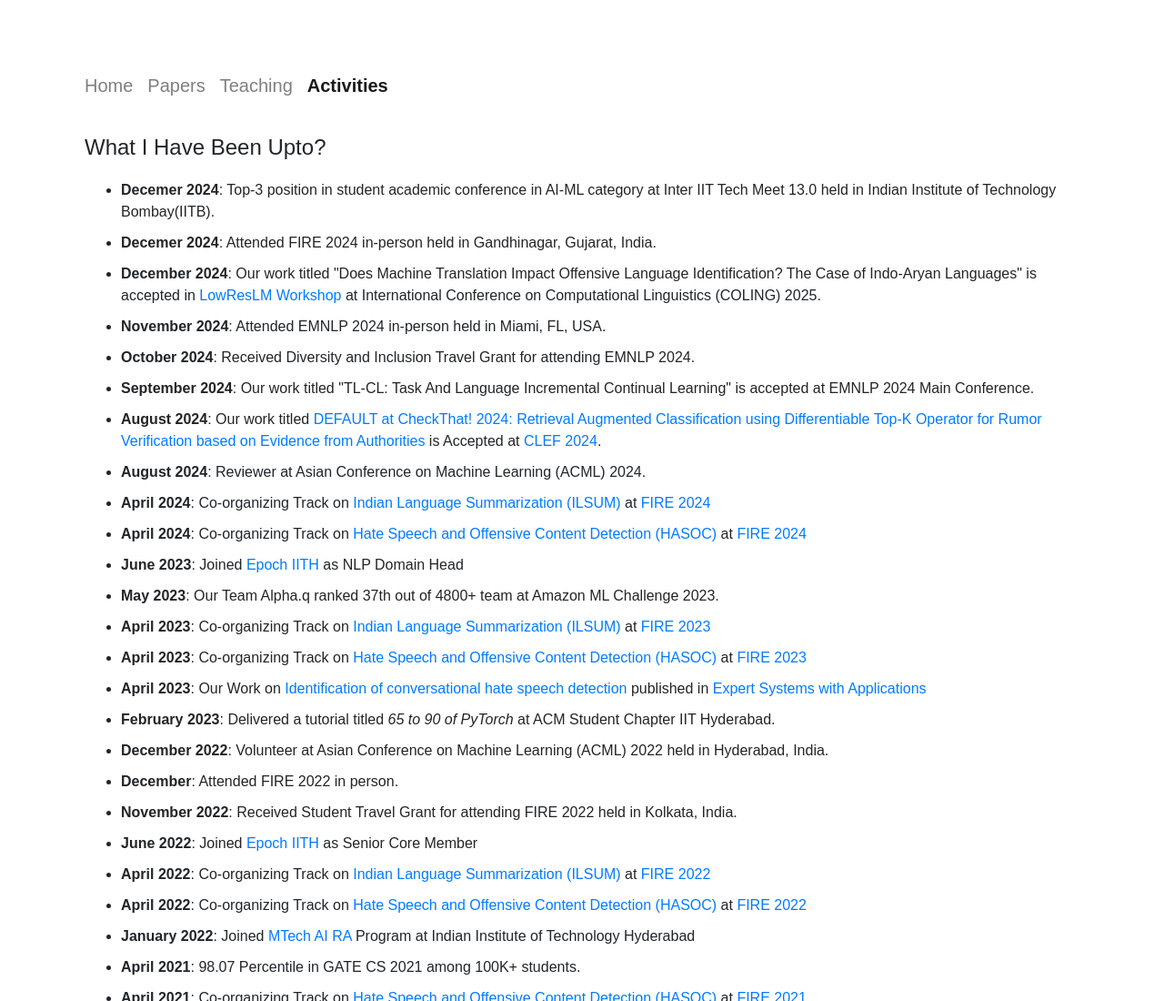
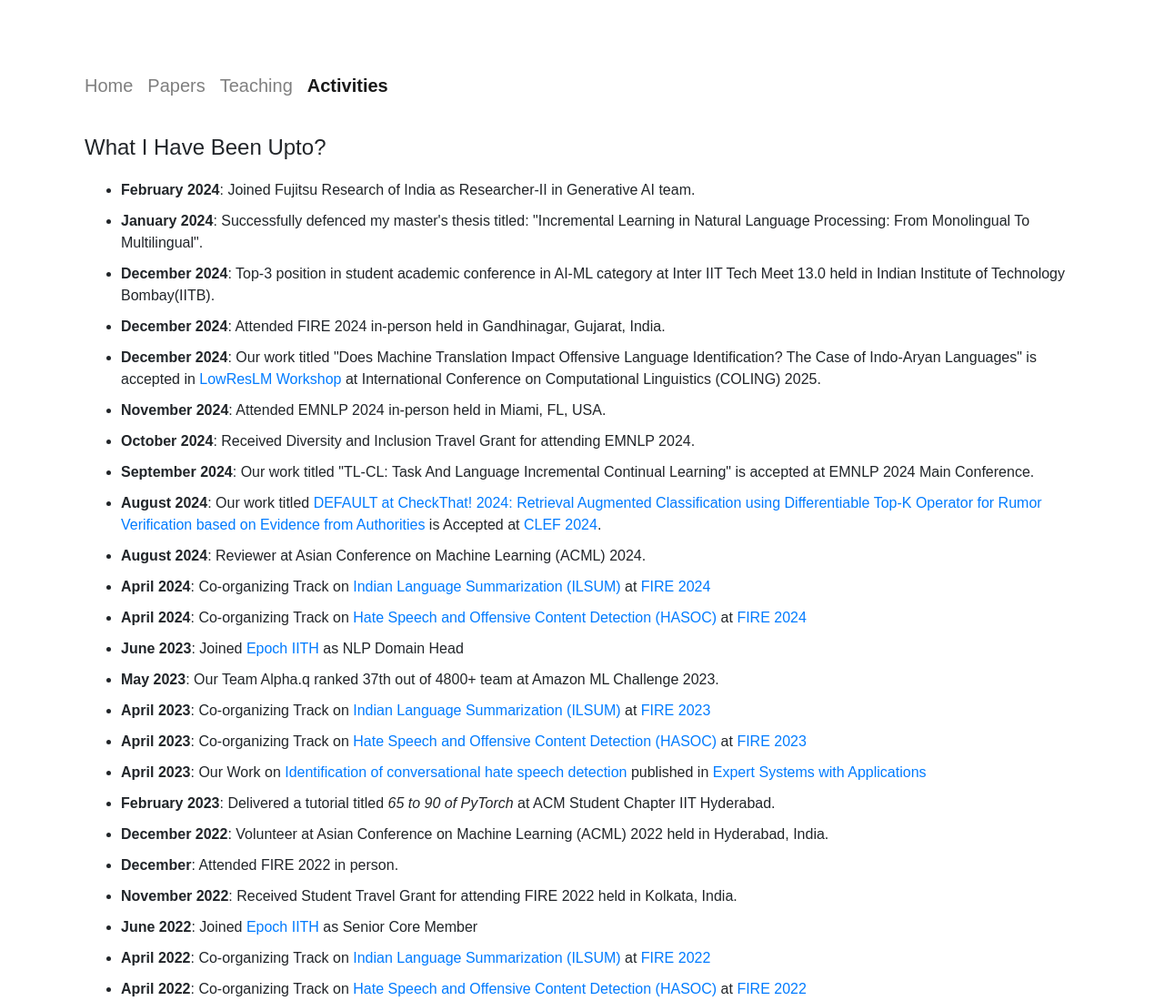
Before and after one commit to ShreySatapara/shreysatapara.github.io, a plain HTML site: page activities.html in a window 1280 px wide. Shown: the top 1100 px of the page at 91% size. Drawn offline with nearby package versions, Linux system fonts and the light colour scheme; some icons are missing.

Commit message:
activities updated

```diff
--- a/activities.html
+++ b/activities.html
@@ -16,31 +16,39 @@
         body {
             font-family: Arial, sans-serif;
         }
+
         body.dark-mode {
             background-color: #333;
             color: #fff;
         }
+
         .section {
             padding: 50px 0;
         }
+
         .section-heading {
             font-size: 24px;
             margin-bottom: 20px;
         }
+
         .activity-item {
             margin-bottom: 20px;
         }
+
         .activity-item h4 {
             font-size: 20px;
             margin-bottom: 5px;
         }
+
         .activity-item p {
             margin-bottom: 0;
         }
+
         .activity-item .badge {
             font-size: 14px;
             margin-right: 5px;
         }
+
         li {
             margin-bottom: 10px;
         }
@@ -62,15 +70,20 @@
 
                 <h2 class="section-heading">What I Have Been Upto?</h2>
                 <ul>
-
                     <li>
-          <b>Decemer 2024</b>: Top-3 position in student academic conference in AI-ML category at Inter IIT Tech Meet 13.0 held in Indian Institute of Technology Bombay(IITB).
+                        <b>February 2024</b>: Joined Fujitsu Research of India as Researcher-II in Generative AI team.
                     </li>
                     <li>
-          <b>Decemer 2024</b>: Attended FIRE 2024 in-person held in Gandhinagar, Gujarat, India.
+                        <b>January 2024</b>: Successfully defenced my master's thesis titled: "Incremental Learning in Natural Language Processing: From Monolingual To Multilingual".
                     </li>
                     <li>
-          <b>December 2024</b>: Our work titled "Does Machine Translation Impact Offensive Language Identification? The Case of Indo-Aryan Languages" is accepted in <a target="_blank" href="https://loreslm.github.io/program">LowResLM Workshop</a> at International Conference on Computational Linguistics (COLING) 2025.
+                        <b>December 2024</b>: Top-3 position in student academic conference in AI-ML category at Inter IIT Tech Meet 13.0 held in Indian Institute of Technology Bombay(IITB).
+                    </li>
+                    <li>
+                        <b>December 2024</b>: Attended FIRE 2024 in-person held in Gandhinagar, Gujarat, India.
+                    </li>
+                    <li>
+                        <b>December 2024</b>: Our work titled "Does Machine Translation Impact Offensive Language Identification? The Case of Indo-Aryan Languages" is accepted in <a target="_blank" href="https://loreslm.github.io/program">LowResLM Workshop</a>                        at International Conference on Computational Linguistics (COLING) 2025.
                     </li>
                     <li>
                         <b>November 2024</b>: Attended EMNLP 2024 in-person held in Miami, FL, USA.
@@ -82,7 +95,7 @@
                         <b>September 2024</b>: Our work titled "TL-CL: Task And Language Incremental Continual Learning" is accepted at EMNLP 2024 Main Conference.
                     </li>
                     <li>
-          <b>August 2024</b>: Our work titled <a target="_blank" href="https://ceur-ws.org/Vol-3740/paper-30.pdf">DEFAULT at CheckThat! 2024: Retrieval Augmented Classification using Differentiable Top-K Operator for Rumor Verification based on Evidence from Authorities</a> is Accepted at <a target="_blank" href="https://clef2024.imag.fr/">CLEF 2024</a>.
+                        <b>August 2024</b>: Our work titled <a target="_blank" href="https://ceur-ws.org/Vol-3740/paper-30.pdf">DEFAULT at CheckThat! 2024: Retrieval Augmented Classification using Differentiable Top-K Operator for Rumor Verification based on Evidence from Authorities</a>                        is Accepted at <a target="_blank" href="https://clef2024.imag.fr/">CLEF 2024</a>.
                     </li>
                     <li>
                         <b>August 2024</b>: Reviewer at Asian Conference on Machine Learning (ACML) 2024.
```
Lines whose indentation alone changed are shown as unchanged.
